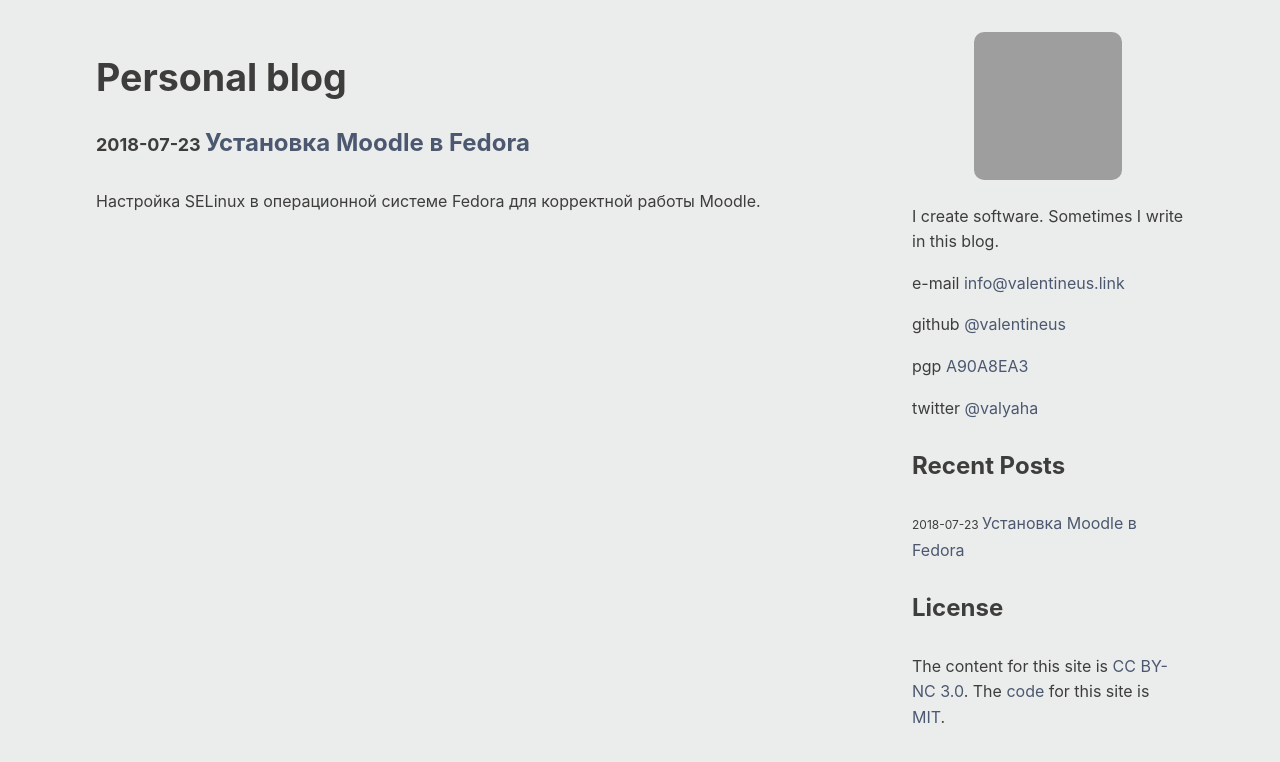
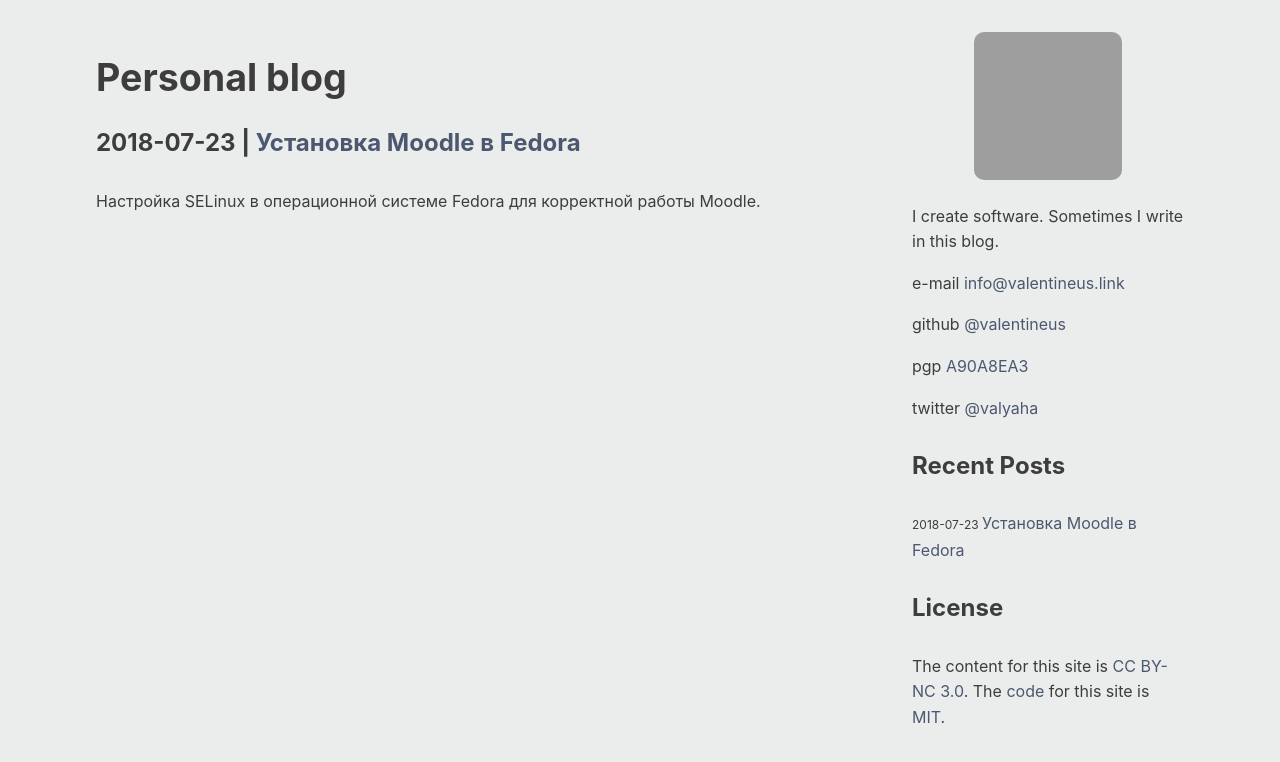
Before and after one commit to valentineus/popov.link, a Jekyll site: the page built from _pages/index.html, in a window 1280 px wide. Shown: the top 762 px of the page. Built offline with Jekyll 4.4.1, drawn with Linux system fonts in a browser that asks for light colours; grey boxes are pictures that could not be loaded.

```diff
--- a/_pages/index.html
+++ b/_pages/index.html
@@ -1,18 +1,16 @@
 ---
+layout: page
 permalink: "index.html"
-layout: page
 ---
 
 {% for post in site.posts %}
 <section>
     <h4>
-        <small>
+        <span>
             <time datetime="{{ post.date | date_to_xmlschema }}">
                 {{ post.date | date: '%Y-%m-%d' | strip_newlines | strip_html | strip | normalize_whitespace | smartify | xml_escape }}
             </time>
-        </small>
-
-        <a href="{{ post.url | relative_url | uri_escape }}">
+        </span> | <a href="{{ post.url | relative_url | uri_escape }}">
             {{ post.title | strip_newlines | strip_html | strip | normalize_whitespace | smartify | xml_escape }}
         </a>
     </h4>
```
